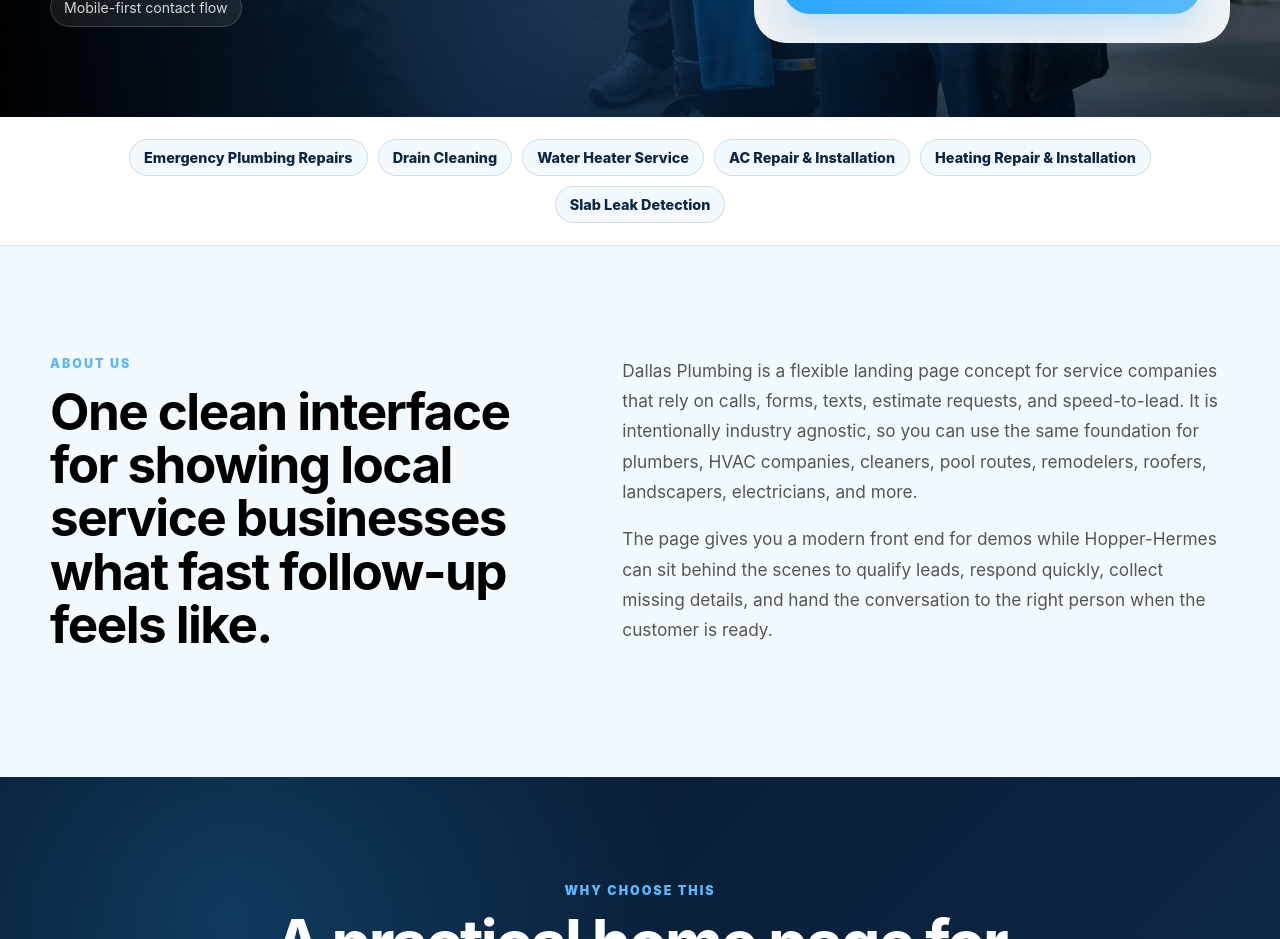
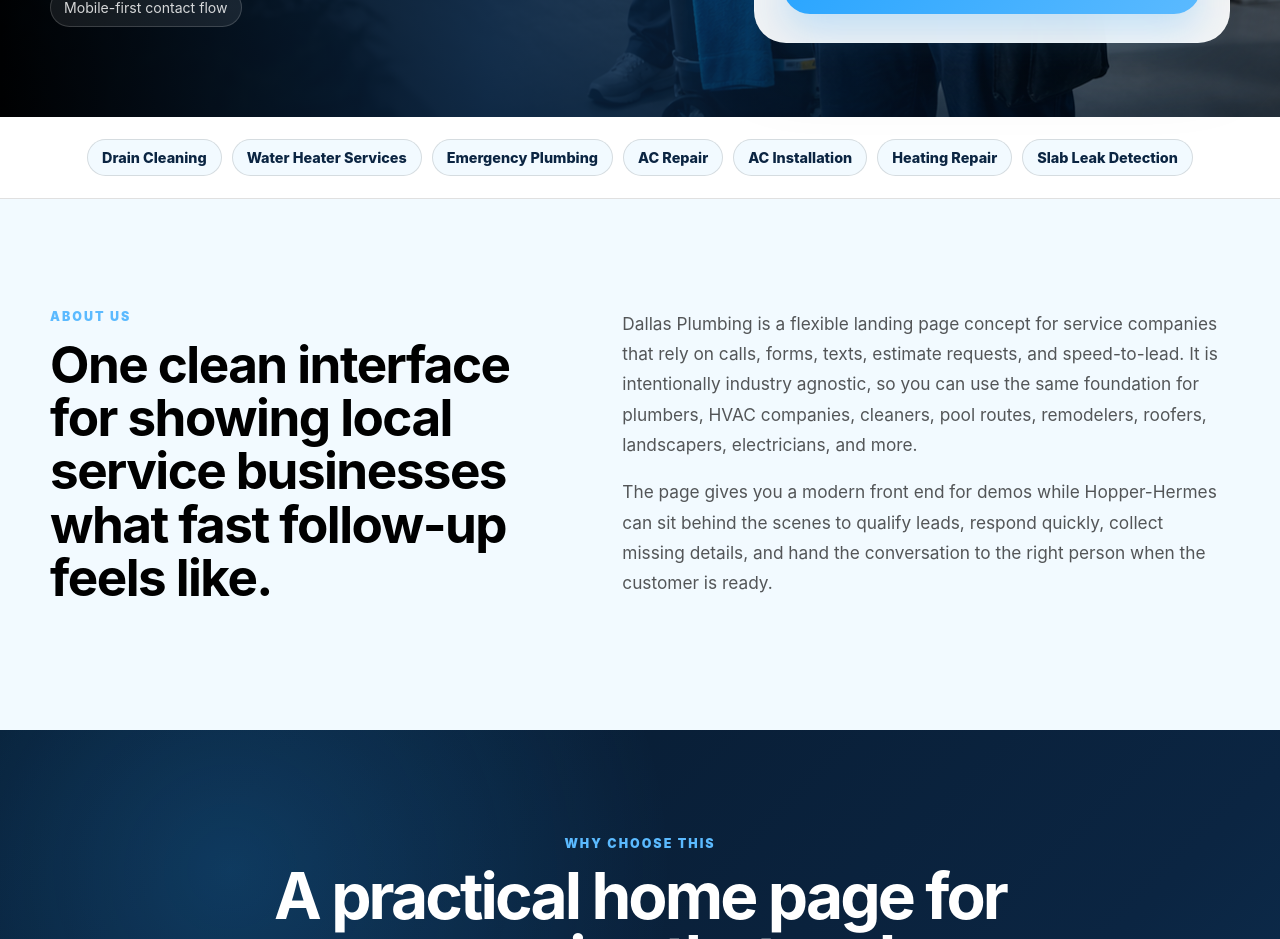
Before and after one commit to SoloRatRacer97/Hermes-Project-X-site, a Next.js app: page / in a window 1280 px wide. Shown: the part 820-1759 px from the top of the page. Built offline with nearby package versions, Linux system fonts and the light colour scheme.

Commit message:
chore: landing site update

```diff
--- a/app/project-x-config.ts
+++ b/app/project-x-config.ts
@@ -66,7 +66,7 @@ function createProjectXTheme({ primary, secondary }: { primary: HexColor; second
 
 export const projectXConfig = {
   hydratedFrom: "https://dallasplumbing.com/",
-  hydratedAt: "2026-04-29T15:21:57.376Z",
+  hydratedAt: "2026-04-29T15:26:32.002Z",
   templateContract: [
     "Keep the section order, component structure, and form fields consistent across instances.",
     "Only business labels, service options, image assets, and form routing should change per business.",
@@ -122,11 +122,12 @@ export const projectXConfig = {
     ] satisfies readonly ProjectXCarouselItem[],
   },
   industries: [
-    "Emergency Plumbing Repairs",
     "Drain Cleaning",
-    "Water Heater Service",
-    "AC Repair & Installation",
-    "Heating Repair & Installation",
+    "Water Heater Services",
+    "Emergency Plumbing",
+    "AC Repair",
+    "AC Installation",
+    "Heating Repair",
     "Slab Leak Detection"
   ],
   proofPoints: [
```
Also changed, not shown: .deploy-landing.json.
